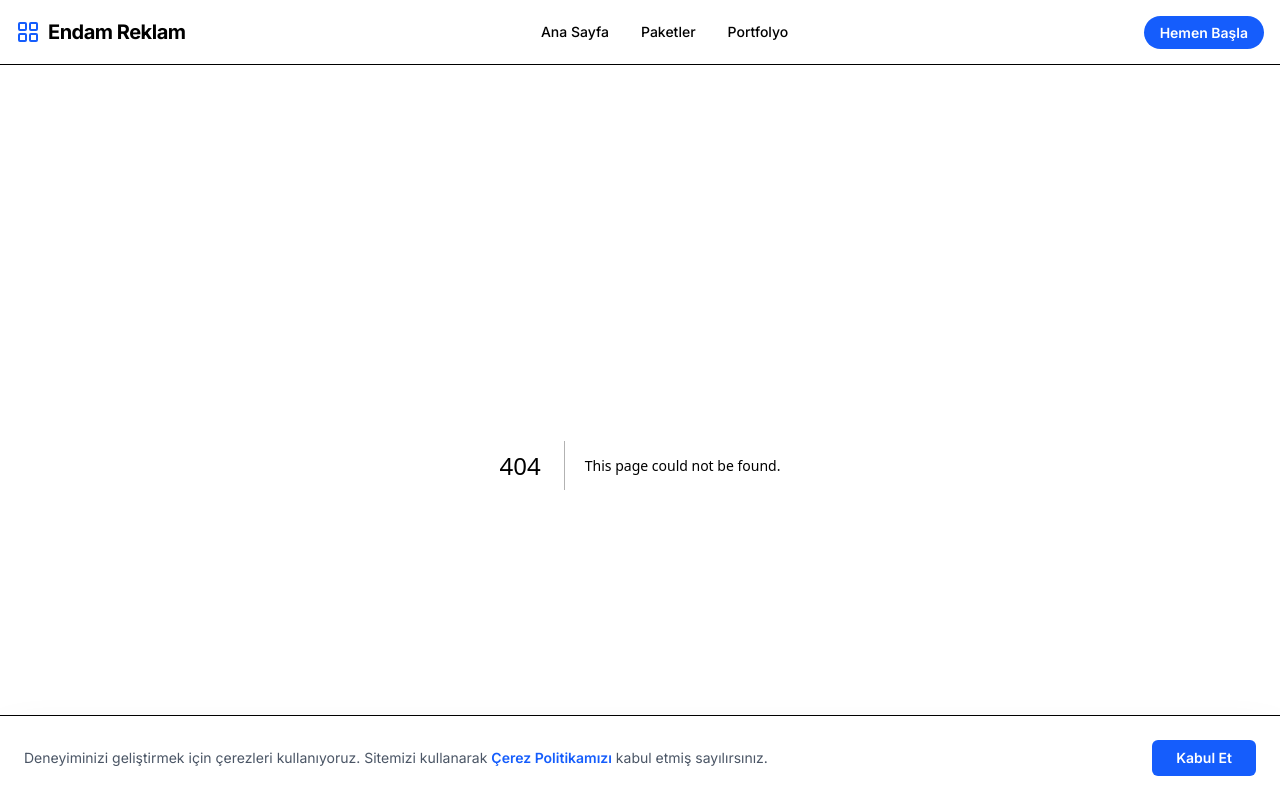
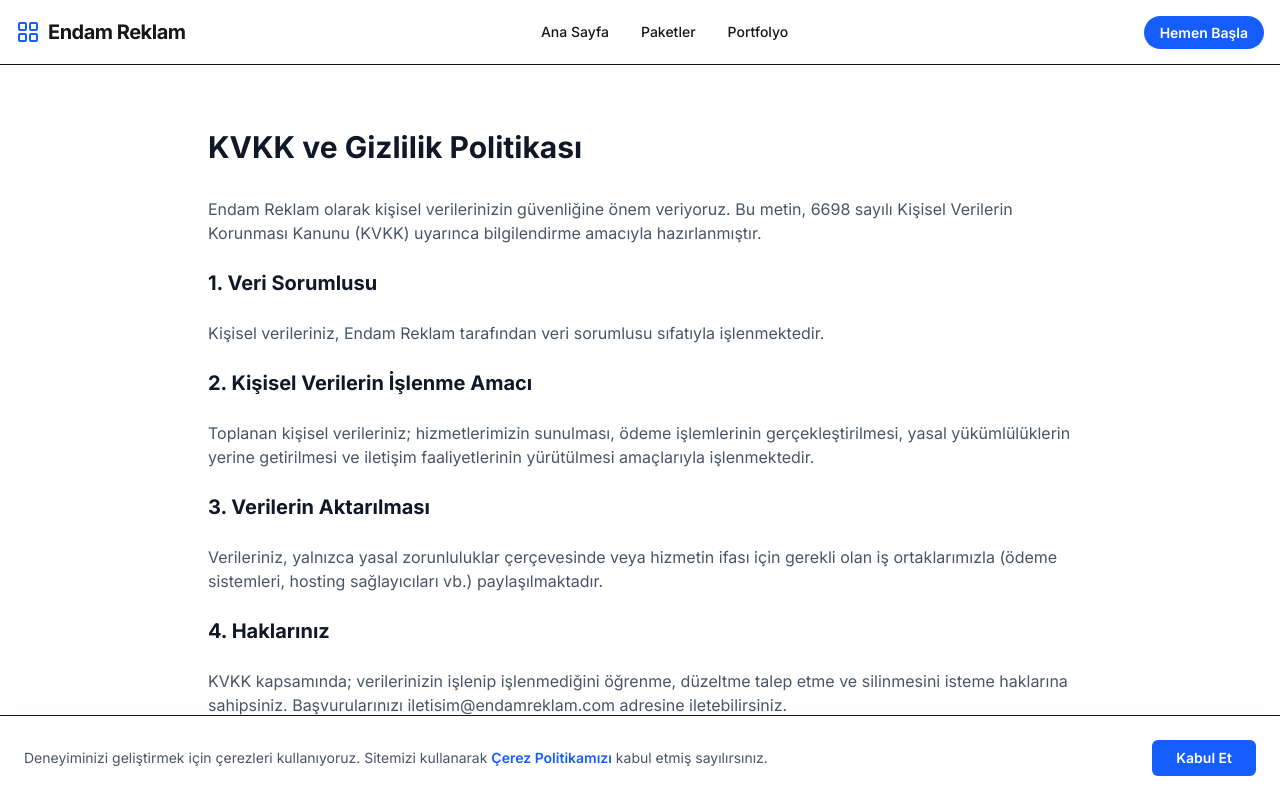
Before and after one commit to osadikoglu/endamreklam, a Next.js app: page /kvkk in a window 1280 px wide. Before the commit this address had no page. Shown: the top 800 px of the page. Built offline with nearby package versions, Linux system fonts and the light colour scheme.

Commit message:
feat: add legal pages

```diff
--- /dev/null
+++ b/src/app/cerez-politikasi/page.tsx
@@ -0,0 +1,26 @@
+export default function CookiePolicyPage() {
+  return (
+    <div className="container mx-auto px-4 py-16 max-w-4xl">
+      <h1 className="text-3xl font-bold mb-8 text-gray-900">Çerez Politikası</h1>
+      <div className="prose prose-blue max-w-none text-gray-600 space-y-6">
+        <p>
+          Endam Reklam olarak, web sitemizi ziyaretleriniz sırasında deneyiminizi geliştirmek amacıyla çerezler kullanmaktayız.
+        </p>
+        <h2 className="text-xl font-bold text-gray-900">Çerez Nedir?</h2>
+        <p>Çerezler, ziyaret ettiğiniz internet siteleri tarafından tarayıcınız aracılığıyla cihazınıza kaydedilen küçük metin dosyalarıdır.</p>
+
+        <h2 className="text-xl font-bold text-gray-900">Kullanılan Çerez Türleri</h2>
+        <ul className="list-disc pl-5">
+          <li><strong>Zorunlu Çerezler:</strong> Sitenin düzgün çalışması için gereklidir.</li>
+          <li><strong>Analitik Çerezler:</strong> Ziyaretçi sayılarını ve trafiği analiz etmek için kullanılır (Google Analytics vb.).</li>
+          <li><strong>Reklam Çerezleri:</strong> İlgi alanlarınıza göre reklam sunmak için kullanılır (Meta Pixel vb.).</li>
+        </ul>
+
+        <h2 className="text-xl font-bold text-gray-900">Çerezleri Nasıl Kontrol Edebilirsiniz?</h2>
+        <p>
+          Tarayıcınızın ayarlarından çerezleri dilediğiniz gibi silebilir veya engelleyebilirsiniz. Ancak bu durum sitenin bazı özelliklerinin çalışmamasına neden olabilir.
+        </p>
+      </div>
+    </div>
+  );
+}
--- /dev/null
+++ b/src/app/kvkk/page.tsx
@@ -0,0 +1,29 @@
+export default function KVKKPage() {
+  return (
+    <div className="container mx-auto px-4 py-16 max-w-4xl">
+      <h1 className="text-3xl font-bold mb-8 text-gray-900">KVKK ve Gizlilik Politikası</h1>
+      <div className="prose prose-blue max-w-none text-gray-600 space-y-6">
+        <p>
+          Endam Reklam olarak kişisel verilerinizin güvenliğine önem veriyoruz. Bu metin, 6698 sayılı Kişisel Verilerin Korunması Kanunu (KVKK) uyarınca bilgilendirme amacıyla hazırlanmıştır.
+        </p>
+        <h2 className="text-xl font-bold text-gray-900">1. Veri Sorumlusu</h2>
+        <p>Kişisel verileriniz, Endam Reklam tarafından veri sorumlusu sıfatıyla işlenmektedir.</p>
+
+        <h2 className="text-xl font-bold text-gray-900">2. Kişisel Verilerin İşlenme Amacı</h2>
+        <p>
+          Toplanan kişisel verileriniz; hizmetlerimizin sunulması, ödeme işlemlerinin gerçekleştirilmesi, yasal yükümlülüklerin yerine getirilmesi ve iletişim faaliyetlerinin yürütülmesi amaçlarıyla işlenmektedir.
+        </p>
+
+        <h2 className="text-xl font-bold text-gray-900">3. Verilerin Aktarılması</h2>
+        <p>
+          Verileriniz, yalnızca yasal zorunluluklar çerçevesinde veya hizmetin ifası için gerekli olan iş ortaklarımızla (ödeme sistemleri, hosting sağlayıcıları vb.) paylaşılmaktadır.
+        </p>
+
+        <h2 className="text-xl font-bold text-gray-900">4. Haklarınız</h2>
+        <p>
+          KVKK kapsamında; verilerinizin işlenip işlenmediğini öğrenme, düzeltme talep etme ve silinmesini isteme haklarına sahipsiniz. Başvurularınızı iletisim@endamreklam.com adresine iletebilirsiniz.
+        </p>
+      </div>
+    </div>
+  );
+}
--- /dev/null
+++ b/src/app/mesafeli-satis-sozlesmesi/page.tsx
@@ -0,0 +1,26 @@
+export default function SalesAgreementPage() {
+  return (
+    <div className="container mx-auto px-4 py-16 max-w-4xl">
+      <h1 className="text-3xl font-bold mb-8 text-gray-900">Mesafeli Satış Sözleşmesi</h1>
+      <div className="prose prose-blue max-w-none text-gray-600 space-y-6">
+        <h2 className="text-xl font-bold text-gray-900">1. Taraflar</h2>
+        <p>Satıcı: Endam Reklam<br />Alıcı: Web sitesi üzerinden sipariş veren kullanıcı.</p>
+
+        <h2 className="text-xl font-bold text-gray-900">2. Sözleşmenin Konusu</h2>
+        <p>
+          İşbu sözleşmenin konusu, Alıcının Satıcıya ait internet sitesi üzerinden elektronik ortamda siparişini verdiği, sözleşmede nitelikleri ve satış fiyatı belirtilen hizmetin satışı ve teslimi ile ilgili olarak 6502 sayılı Tüketicinin Korunması Hakkında Kanun ve Mesafeli Sözleşmeler Yönetmeliği hükümleri gereğince tarafların hak ve yükümlülüklerinin saptanmasıdır.
+        </p>
+
+        <h2 className="text-xl font-bold text-gray-900">3. Cayma Hakkı</h2>
+        <p>
+          Hizmetin ifasına Alıcının onayı ile başlanmış olması veya dijital olarak teslim edilen ürünler/hizmetler olması nedeniyle, Mesafeli Sözleşmeler Yönetmeliği gereği cayma hakkı kullanılamaz. Ancak Satıcı, müşteri memnuniyeti kapsamında makul revizyon taleplerini değerlendirir.
+        </p>
+
+        <h2 className="text-xl font-bold text-gray-900">4. Teslimat Şartları</h2>
+        <p>
+          Satıcı, hizmeti Alıcıdan gelen tüm materyallerin (logo, içerik vb.) eksiksiz tesliminden itibaren 48 saat içinde tamamlamayı taahhüt eder.
+        </p>
+      </div>
+    </div>
+  );
+}
```
